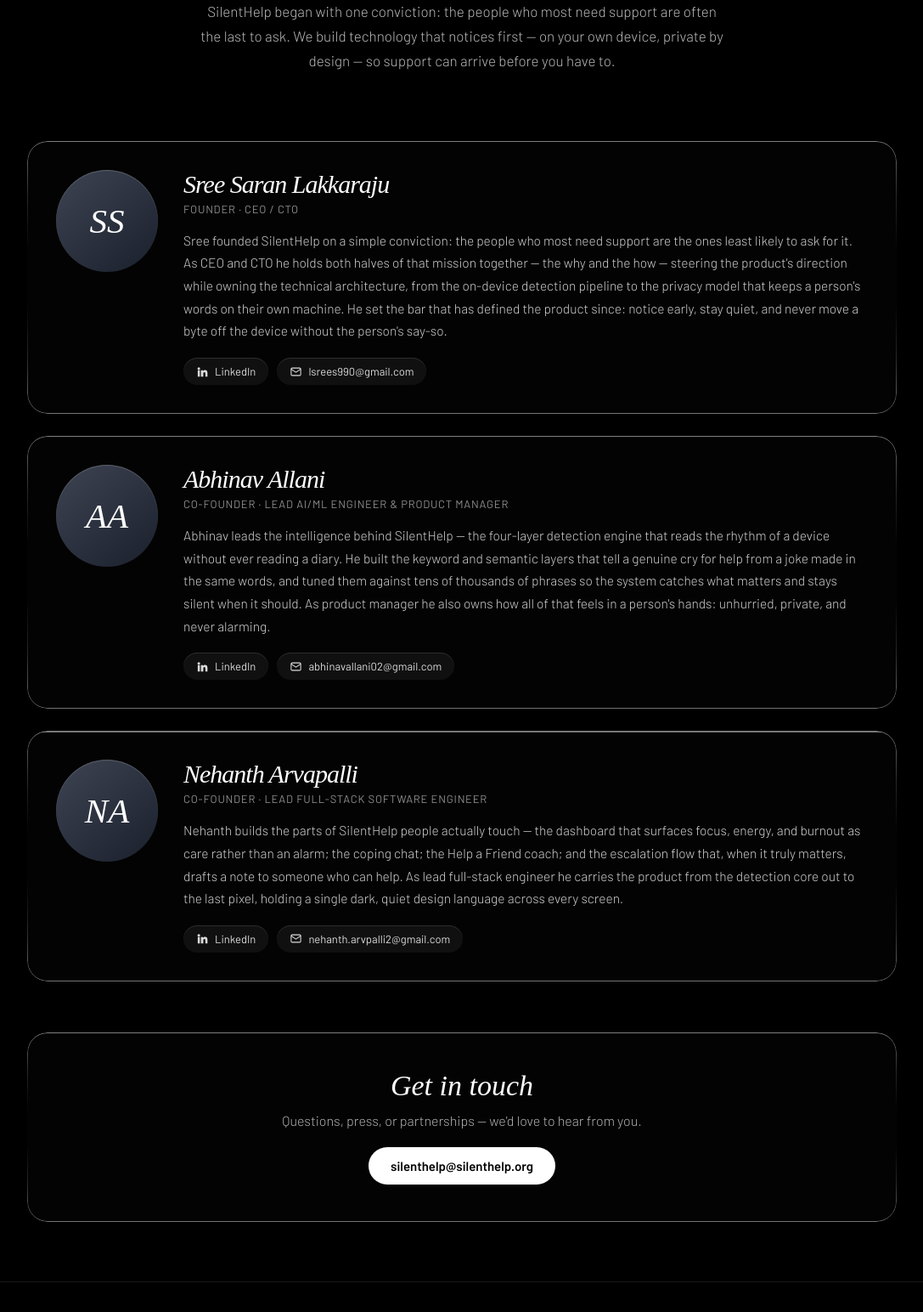
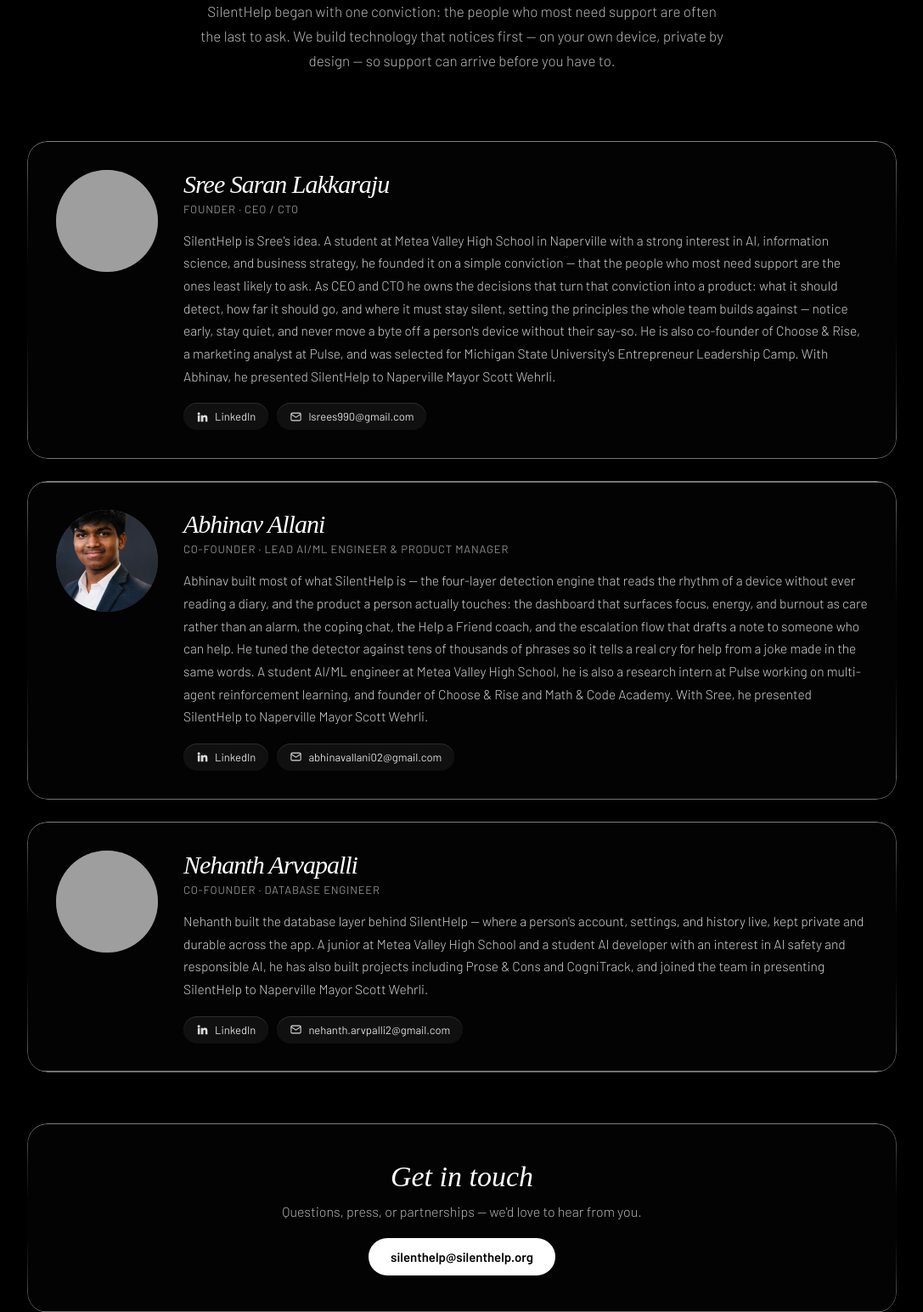
Before and after one commit to silenthelp-dotcom/silenthelp, a Flask app: page /about in a window 1280 px wide. Shown: the part 385-1929 px from the top of the page at 85% size, without its empty margins (96-1183 px from the left). Run offline with Flask 3, Linux system fonts and the light colour scheme; some libraries are stand-ins or nearby versions; some web fonts are replaced; grey boxes are pictures that could not be loaded.

Commit message:
About: correct roles/bios from LinkedIn, add Abhinav's photo
Rewrote all three founder bios with verified detail from their LinkedIn
profiles, and corrected the roles per the founders:

- Sree (Founder, CEO/CTO): SilentHelp is his idea; he owns the decisions and
  principles. Metea Valley HS; co-founder of Choose & Rise; marketing analyst
  at Pulse; MSU Entrepreneur Leadership Camp. Presented to Mayor Wehrli.
- Abhinav (Co-Founder, Lead AI/ML & PM): built the detection engine AND the
  user-facing product (dashboard, chat, Help a Friend, escalation) — this was
  previously miscredited to Nehanth. Pulse research intern (multi-agent RL);
  founder of Choose & Rise and Math & Code Academy. Presented to Mayor Wehrli.
- Nehanth (Co-Founder, Database Engineer): built the database layer; role was
  overstated before. Metea Valley HS junior; built Prose & Cons, CogniTrack;
  joined the mayor presentation.

Added Abhinav's real headshot (static/img/team/abhinav.jpg). Sree and Nehanth
still show monogram avatars until their photos are added; both Avatar
components now fall back gracefully if a photo path 404s, so no broken images.

Detection unchanged: 179/179.

Co-Authored-By: Claude Opus 4.8 <noreply@anthropic.com>

```diff
--- a/templates/about.html
+++ b/templates/about.html
@@ -154,8 +154,8 @@ var TEAM = [
     role: "Founder · CEO / CTO",
     email: "lsrees990@gmail.com",
     linkedin: "https://www.linkedin.com/in/sree-saran-lakkaraju-5b0a523b7/",
-    photo: "",
-    bio: "Sree founded SilentHelp on a simple conviction: the people who most need support are the ones least likely to ask for it. As CEO and CTO he holds both halves of that mission together — the why and the how — steering the product's direction while owning the technical architecture, from the on-device detection pipeline to the privacy model that keeps a person's words on their own machine. He set the bar that has defined the product since: notice early, stay quiet, and never move a byte off the device without the person's say-so."
+    photo: "/static/img/team/sree.jpg",
+    bio: "SilentHelp is Sree's idea. A student at Metea Valley High School in Naperville with a strong interest in AI, information science, and business strategy, he founded it on a simple conviction — that the people who most need support are the ones least likely to ask. As CEO and CTO he owns the decisions that turn that conviction into a product: what it should detect, how far it should go, and where it must stay silent, setting the principles the whole team builds against — notice early, stay quiet, and never move a byte off a person's device without their say-so. He is also co-founder of Choose &amp; Rise, a marketing analyst at Pulse, and was selected for Michigan State University's Entrepreneur Leadership Camp. With Abhinav, he presented SilentHelp to Naperville Mayor Scott Wehrli."
   },
   {
     slug: "abhinav",
@@ -163,17 +163,17 @@ var TEAM = [
     role: "Co-Founder · Lead AI/ML Engineer & Product Manager",
     email: "abhinavallani02@gmail.com",
     linkedin: "https://www.linkedin.com/in/abhinav-allani-1a9207389/",
-    photo: "",
-    bio: "Abhinav leads the intelligence behind SilentHelp — the four-layer detection engine that reads the rhythm of a device without ever reading a diary. He built the keyword and semantic layers that tell a genuine cry for help from a joke made in the same words, and tuned them against tens of thousands of phrases so the system catches what matters and stays silent when it should. As product manager he also owns how all of that feels in a person's hands: unhurried, private, and never alarming."
+    photo: "/static/img/team/abhinav.jpg",
+    bio: "Abhinav built most of what SilentHelp is — the four-layer detection engine that reads the rhythm of a device without ever reading a diary, and the product a person actually touches: the dashboard that surfaces focus, energy, and burnout as care rather than an alarm, the coping chat, the Help a Friend coach, and the escalation flow that drafts a note to someone who can help. He tuned the detector against tens of thousands of phrases so it tells a real cry for help from a joke made in the same words. A student AI/ML engineer at Metea Valley High School, he is also a research intern at Pulse working on multi-agent reinforcement learning, and founder of Choose &amp; Rise and Math &amp; Code Academy. With Sree, he presented SilentHelp to Naperville Mayor Scott Wehrli."
   },
   {
     slug: "nehanth",
     name: "Nehanth Arvapalli",
-    role: "Co-Founder · Lead Full-Stack Software Engineer",
+    role: "Co-Founder · Database Engineer",
     email: "nehanth.arvpalli2@gmail.com",
     linkedin: "https://www.linkedin.com/in/nehanth-arvapalli-005a68335/",
-    photo: "",
-    bio: "Nehanth builds the parts of SilentHelp people actually touch — the dashboard that surfaces focus, energy, and burnout as care rather than an alarm; the coping chat; the Help a Friend coach; and the escalation flow that, when it truly matters, drafts a note to someone who can help. As lead full-stack engineer he carries the product from the detection core out to the last pixel, holding a single dark, quiet design language across every screen."
+    photo: "/static/img/team/nehanth.jpg",
+    bio: "Nehanth built the database layer behind SilentHelp — where a person's account, settings, and history live, kept private and durable across the app. A junior at Metea Valley High School and a student AI developer with an interest in AI safety and responsible AI, he has also built projects including Prose &amp; Cons and CogniTrack, and joined the team in presenting SilentHelp to Naperville Mayor Scott Wehrli."
   }
 ];
 
@@ -184,9 +184,13 @@ function initials(name){ return name.split(" ").map(function(w){return w[0];}).s
 
 var host = document.getElementById("team");
 TEAM.forEach(function(m){
+  // If a photo path is set but the file isn't there yet, fall back to the
+  // monogram rather than showing a broken-image icon.
+  var mono = '<div class="avatar hd">' + initials(m.name) + '</div>';
   var av = m.photo
-    ? '<img class="avatar" src="' + m.photo + '" alt="' + m.name + '" />'
-    : '<div class="avatar hd">' + initials(m.name) + '</div>';
+    ? '<img class="avatar" src="' + m.photo + '" alt="' + m.name + '" ' +
+      'onerror="this.outerHTML=' + JSON.stringify(mono).replace(/"/g, '&quot;') + '" />'
+    : mono;
   var el = document.createElement("div");
   el.className = "member glass";
   el.id = m.slug;
```
Also changed, not shown: templates/landing.html (+17 -12 lines), static/img/team/abhinav.jpg (added).
